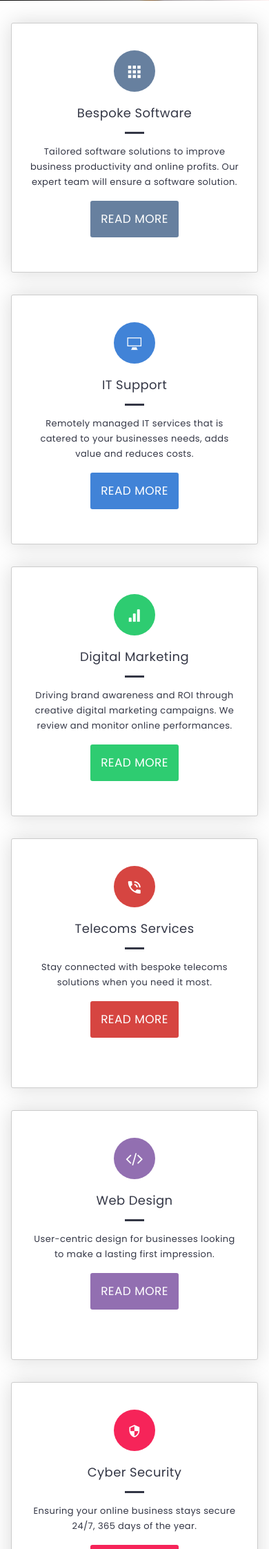
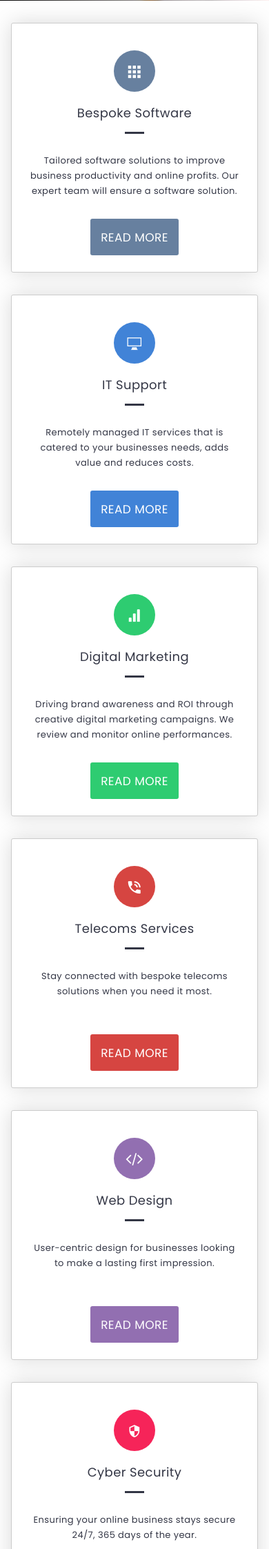
Before and after one commit to Anatta336/netmatters-reflection, a PHP site: page / in a window 390 px wide. Shown: the part 548-2793 px from the top of the page at 69% size. Run offline with PHP 8.4, Linux system fonts and the light colour scheme; style sheets or scripts are compiled from the project's sources; some web fonts are replaced.

Commit message:
add all breakpoints for service cards

```diff
--- a/index.html
+++ b/index.html
@@ -118,11 +118,6 @@
                 <p>Have you considered a career in web development but you aren’t sure where to start?</p>
                 <p class="call-to-action">Read more</p>
             </a>
-            <a class="developer-training" href="https://www.netmatters.co.uk/scs-web-developer-course">
-                <h2>Developer Training</h2>
-                <p>Have you considered a career in web development but you aren’t sure where to start?</p>
-                <p class="call-to-action">Read more</p>
-            </a>
         </div>
     </section>
 
--- /dev/null
+++ b/scss/mixins/_wrapped-flex.scss
@@ -0,0 +1,8 @@
+@mixin wrapped-flex {
+    display: flex;
+    flex-direction: row;
+    flex-wrap: wrap;
+    justify-content: space-between;
+    align-items: stretch;
+    align-content: space-between;
+}
--- a/scss/services/_services.scss
+++ b/scss/services/_services.scss
@@ -10,20 +10,22 @@
     }
 
     a {
+        @include margin-x-centre;
+        display: flex;
+        flex-direction: column;
+        height: 19.5rem;
+        padding: 1.5em;
+        margin-top: 2rem;
+        margin-bottom: 2rem;
+
         text-decoration: none;
         color: $services-text-colour;
         text-align: center;
 
-        display: block;
-        height: 19.5rem;
-
-        padding: 1.5em;
         background-color: $services-card-background-colour;
         border: 1px solid $services-card-border-colour;
         border-radius: 3px;
         box-shadow: 0 0 30px $services-card-shadow-colour;
-
-        margin: 2rem auto;
     }
 
     h2 {
@@ -47,7 +49,11 @@
             $width: $services-button-width,
             $height: $services-button-height
         );
-        margin: 1rem auto 0;
+
+        // as this is a flex item, auto for top margin will push it to bottom of container
+        margin: auto auto 0;
+
+
     }
 
     // generate a small horizontal line after the h2 element
@@ -100,29 +106,54 @@
 
     // past extra-small first 3 cards remain as they are but rest are put into a 2x2 grid
     @media (min-width: map.get($breakpoints, 'extra-small')) {
-        width: 47rem;
         @include margin-x-centre;
+        width: 46.875rem;
 
         .other-services {
-            display: flex;
-            flex-direction: row;
-            flex-wrap: wrap;
-            justify-content: space-between;
-            align-items: stretch;
-            align-content: space-between;
+            @include wrapped-flex;
 
             // negative margin reverses effect of external margins from children
             margin: 0 -1rem;
 
-            >* {
-                display: block;
+            // set up direct children as flex items
+            > * {
+                margin: 1rem;
+                flex-basis: 18rem;
+                flex-grow: 1;
+            }
+        }
 
-                margin: 1rem 1rem;
-                flex-basis: 15rem;
+        .top-services {
+            > * {
+                flex-basis: 25rem;
+            }
+        }
+    }
+
+    @media (min-width: map.get($breakpoints, 'small')) {
+        width: 60.625rem;
+
+        .top-services {
+            @include wrapped-flex;
+            margin: 0 -1rem;
+
+            > * {
+                margin: 1rem;
+                flex-basis: 18rem;
                 flex-grow: 1;
             }
         }
     }
 
+    @media (min-width: map.get($breakpoints, 'large')) {
+        width: 75rem;
+
+        // other-services should form row of 4 at this breakpoint,
+        // so reduce their flex-basis to allow them to fit.
+        .other-services > * {
+            flex-basis: 13rem;
+        }
+    }
+
     //TODO: button should be put to bottom of container with flex
 }
--- a/scss/style.scss
+++ b/scss/style.scss
@@ -2,6 +2,7 @@
         'breakpoints',
         './mixins/button',
         './mixins/margin-x-centre',
+        './mixins/wrapped-flex',
         'shared-colours',
         './icons/font',
         './nav-bar/nav-bar',
```
